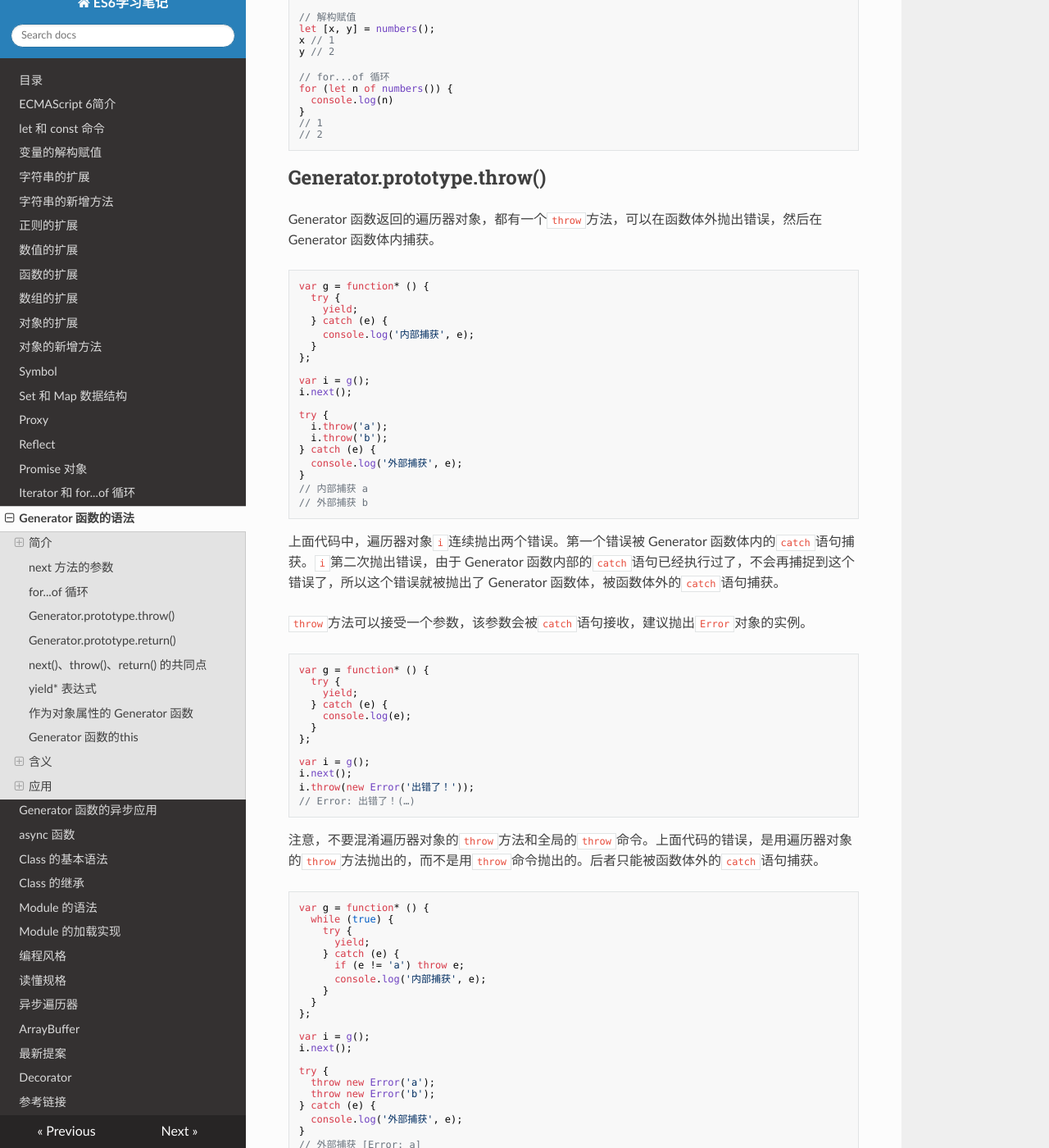
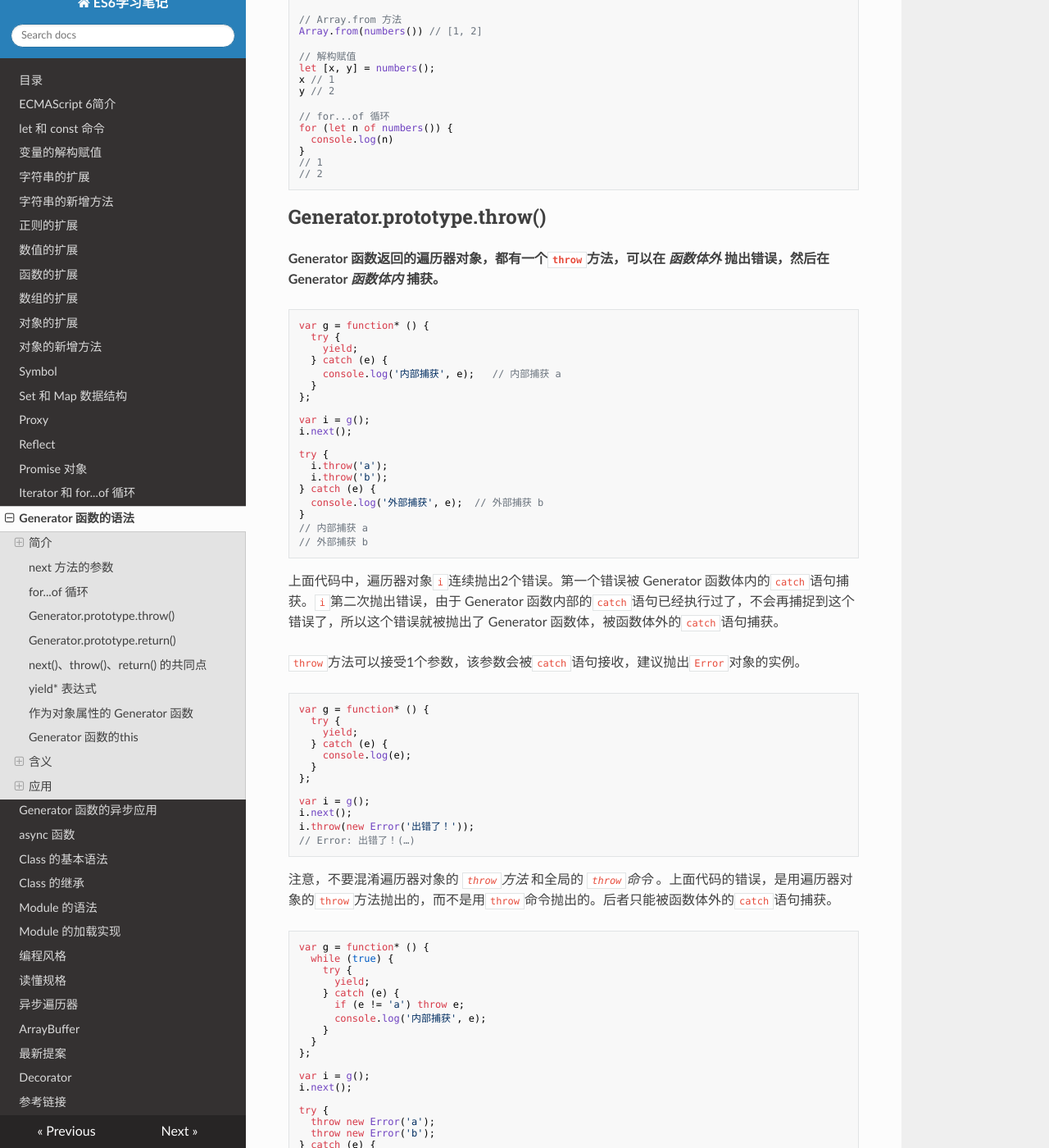
Before and after one commit to filefi/NotesOfES6, an MkDocs documentation site: the page built from docs/generator.md, in a window 1280 px wide and 1400 px high, scrolled down 8917 px. Shown: the whole window at 82% size. Built offline with MkDocs 1.6.1, drawn with Linux system fonts in a browser that asks for light colours; nearby versions of some CDN libraries; some of the changed text lies outside the part shown.

Commit message:
generator.md Generator.prototype.throw() finished

````diff
--- a/docs/generator.md
+++ b/docs/generator.md
@@ -272,7 +272,7 @@ b.next(13) // { value:42, done:true }
 
 如果向`next`方法提供参数，返回结果就完全不一样了。上面代码第一次调用`b`的`next`方法时，返回`x+1`的值`6`；第二次调用`next`方法，将上一次`yield`表达式的值设为`12`，因此`y`等于`24`，返回`y / 3`的值`8`；第三次调用`next`方法，将上一次`yield`表达式的值设为`13`，因此`z`等于`13`，这时`x`等于`5`，`y`等于`24`，所以`return`语句的值等于`42`。
 
-**==注意，由于`next`方法的参数表示上一个`yield`表达式的返回值，所以在第一次使用`next`方法时，传递参数是无效的。==V8 引擎直接忽略第一次使用`next`方法时的参数，只有从第二次使用`next`方法开始，参数才是有效的。从语义上讲，第一个`next`方法用来启动遍历器对象，所以不用带有参数。**
+** *注意，由于`next`方法的参数表示上一个`yield`表达式的返回值，所以在第一次使用`next`方法时，传递参数是无效的。* V8 引擎直接忽略第一次使用`next`方法时的参数，只有从第二次使用`next`方法开始，参数才是有效的。从语义上讲，第一个`next`方法用来启动遍历器对象，所以不用带有参数。**
 
 再看一个通过`next`方法的参数，向 Generator 函数内部输入值的例子。
 
@@ -337,7 +337,7 @@ for (let v of foo()) {
 // 1 2 3 4 5
 ```
 
-上面代码使用`for...of`循环，依次显示 5 个`yield`表达式的值。这里需要注意，一旦`next`方法的返回对象的`done`属性为`true`，`for...of`循环就会中止，且不包含该返回对象，所以上面代码的`return`语句返回的`6`，不包括在`for...of`循环之中。
+上面代码使用`for...of`循环，依次显示 5 个`yield`表达式的值。这里需要**注意，一旦`next`方法的返回对象的`done`属性为`true`，`for...of`循环就会中止，且不包含该返回对象**，所以上面代码的`return`语句返回的`6`，不包括在`for...of`循环之中。
 
 下面是一个利用 Generator 函数和`for...of`循环，实现斐波那契数列的例子。
 
@@ -431,14 +433,14 @@ for (let n of numbers()) {
 
 ## Generator.prototype.throw()
 
-Generator 函数返回的遍历器对象，都有一个`throw`方法，可以在函数体外抛出错误，然后在 Generator 函数体内捕获。
+**Generator 函数返回的遍历器对象，都有一个`throw`方法，可以在 *函数体外* 抛出错误，然后在 Generator *函数体内* 捕获。**
 
 ```javascript
 var g = function* () {
   try {
     yield;
   } catch (e) {
-    console.log('内部捕获', e);
+    console.log('内部捕获', e);   // 内部捕获 a
   }
 };
 
@@ -449,15 +451,15 @@ try {
   i.throw('a');
   i.throw('b');
 } catch (e) {
-  console.log('外部捕获', e);
+  console.log('外部捕获', e);  // 外部捕获 b
 }
 // 内部捕获 a
 // 外部捕获 b
 ```
 
-上面代码中，遍历器对象`i`连续抛出两个错误。第一个错误被 Generator 函数体内的`catch`语句捕获。`i`第二次抛出错误，由于 Generator 函数内部的`catch`语句已经执行过了，不会再捕捉到这个错误了，所以这个错误就被抛出了 Generator 函数体，被函数体外的`catch`语句捕获。
-
-`throw`方法可以接受一个参数，该参数会被`catch`语句接收，建议抛出`Error`对象的实例。
+上面代码中，遍历器对象`i`连续抛出2个错误。第一个错误被 Generator 函数体内的`catch`语句捕获。`i`第二次抛出错误，由于 Generator 函数内部的`catch`语句已经执行过了，不会再捕捉到这个错误了，所以这个错误就被抛出了 Generator 函数体，被函数体外的`catch`语句捕获。
+
+`throw`方法可以接受1个参数，该参数会被`catch`语句接收，建议抛出`Error`对象的实例。
 
 ```javascript
 var g = function* () {
@@ -474,7 +476,7 @@ i.throw(new Error('出错了！'));
 // Error: 出错了！(…)
 ```
 
-注意，不要混淆遍历器对象的`throw`方法和全局的`throw`命令。上面代码的错误，是用遍历器对象的`throw`方法抛出的，而不是用`throw`命令抛出的。后者只能被函数体外的`catch`语句捕获。
+注意，不要混淆遍历器对象的 *`throw`方法* 和全局的 *`throw`命令* 。上面代码的错误，是用遍历器对象的`throw`方法抛出的，而不是用`throw`命令抛出的。后者只能被函数体外的`catch`语句捕获。
 
 ```javascript
 var g = function* () {
@@ -502,7 +504,7 @@ try {
 
 上面代码之所以只捕获了`a`，是因为函数体外的`catch`语句块，捕获了抛出的`a`错误以后，就不会再继续`try`代码块里面剩余的语句了。
 
-如果 Generator 函数内部没有部署`try...catch`代码块，那么`throw`方法抛出的错误，将被外部`try...catch`代码块捕获。
+**如果 Generator 函数内部没有部署`try...catch`代码块，那么*`throw`方法* 抛出的错误，将被外部`try...catch`代码块捕获。**
 
 ```javascript
 var g = function* () {
@@ -526,7 +528,7 @@ try {
 
 上面代码中，Generator 函数`g`内部没有部署`try...catch`代码块，所以抛出的错误直接被外部`catch`代码块捕获。
 
-如果 Generator 函数内部和外部，都没有部署`try...catch`代码块，那么程序将报错，直接中断执行。
+**如果 Generator 函数内部和外部，都没有部署`try...catch`代码块，那么程序将报错，直接中断执行。**
 
 ```javascript
 var gen = function* gen(){
@@ -561,7 +563,7 @@ g.throw(1);
 
 上面代码中，`g.throw(1)`执行时，`next`方法一次都没有执行过。这时，抛出的错误不会被内部捕获，而是直接在外部抛出，导致程序出错。这种行为其实很好理解，因为第一次执行`next`方法，等同于启动执行 Generator 函数的内部代码，否则 Generator 函数还没有开始执行，这时`throw`方法抛错只可能抛出在函数外部。
 
-`throw`方法被捕获以后，会附带执行下一条`yield`表达式。也就是说，会附带执行一次`next`方法。
+**`throw`方法被捕获以后，会附带执行下一条`yield`表达式。也就是说，会附带执行一次`next`方法。**
 
 ```javascript
 var gen = function* gen(){
@@ -580,7 +582,7 @@ g.throw() // b
 g.next() // c
 ```
 
-上面代码中，`g.throw`方法被捕获以后，自动执行了一次`next`方法，所以会打印`b`。另外，也可以看到，只要 Generator 函数内部部署了`try...catch`代码块，那么遍历器的`throw`方法抛出的错误，不影响下一次遍历。
+上面代码中，`g.throw`方法被捕获以后，自动执行了一次`next`方法，所以会打印`b`。另外，也可以看到，**只要 Generator 函数内部部署了`try...catch`代码块，那么遍历器的`throw`方法抛出的错误，不影响下一次遍历。**
 
 另外，`throw`命令与`g.throw`方法是无关的，两者互不影响。
 
@@ -604,9 +606,9 @@ try {
 
 上面代码中，`throw`命令抛出的错误不会影响到遍历器的状态，所以两次执行`next`方法，都进行了正确的操作。
 
-这种函数体内捕获错误的机制，大大方便了对错误的处理。多个`yield`表达式，可以只用一个`try...catch`代码块来捕获错误。如果使用回调函数的写法，想要捕获多个错误，就不得不为每个函数内部写一个错误处理语句，现在只在 Generator 函数内部写一次`catch`语句就可以了。
-
-Generator 函数体外抛出的错误，可以在函数体内捕获；反过来，Generator 函数体内抛出的错误，也可以被函数体外的`catch`捕获。
+**这种函数体内捕获错误的机制，大大方便了对错误的处理。多个`yield`表达式，可以只用一个`try...catch`代码块来捕获错误。如果使用回调函数的写法，想要捕获多个错误，就不得不为每个函数内部写一个错误处理语句，现在只在 Generator 函数内部写一次`catch`语句就可以了。**
+
+**Generator 函数体外抛出的错误，可以在函数体内捕获；反过来，Generator 函数体内抛出的错误，也可以被函数体外的`catch`捕获。**
 
 ```javascript
 function* foo() {
````
Also changed, not shown: other parts of docs/generator.md (+5 -3 lines).
